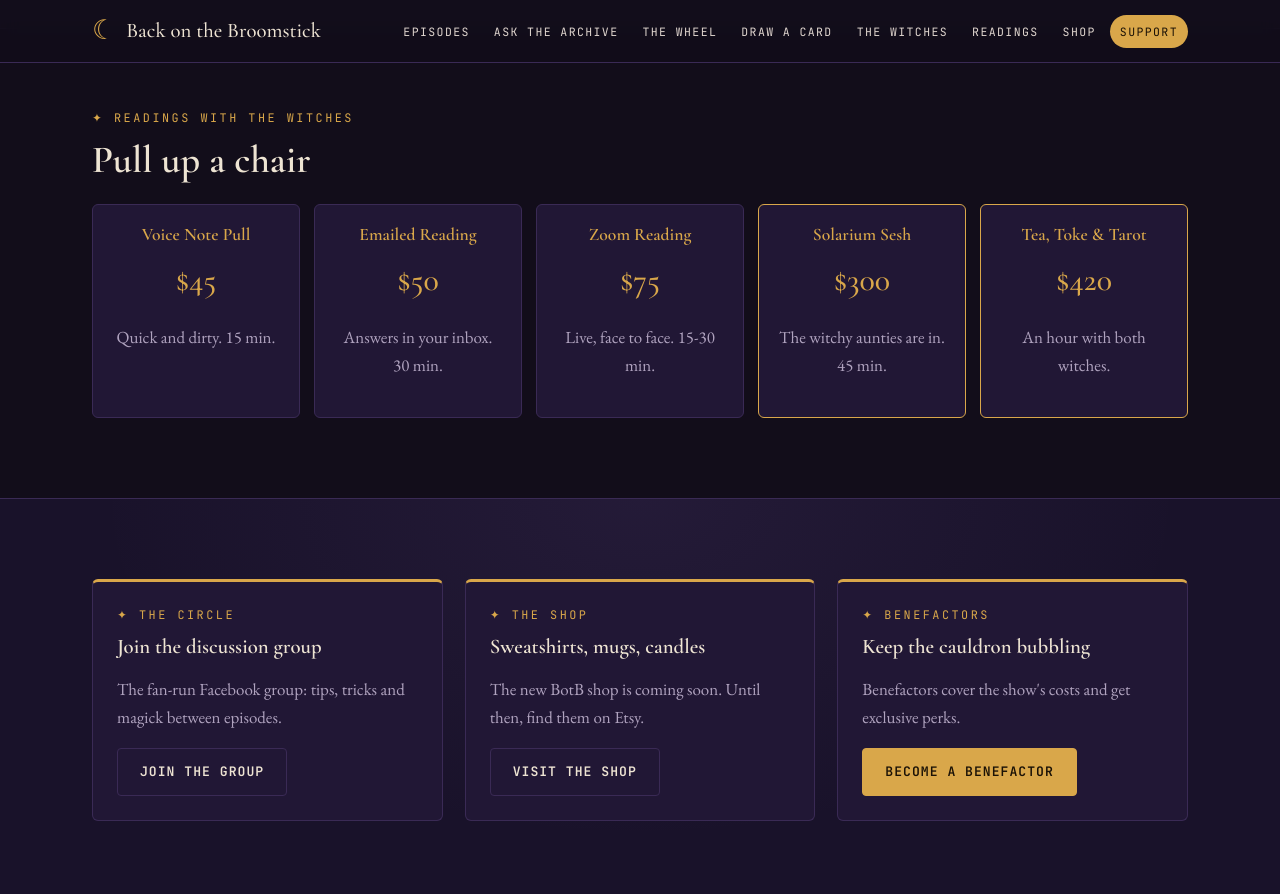
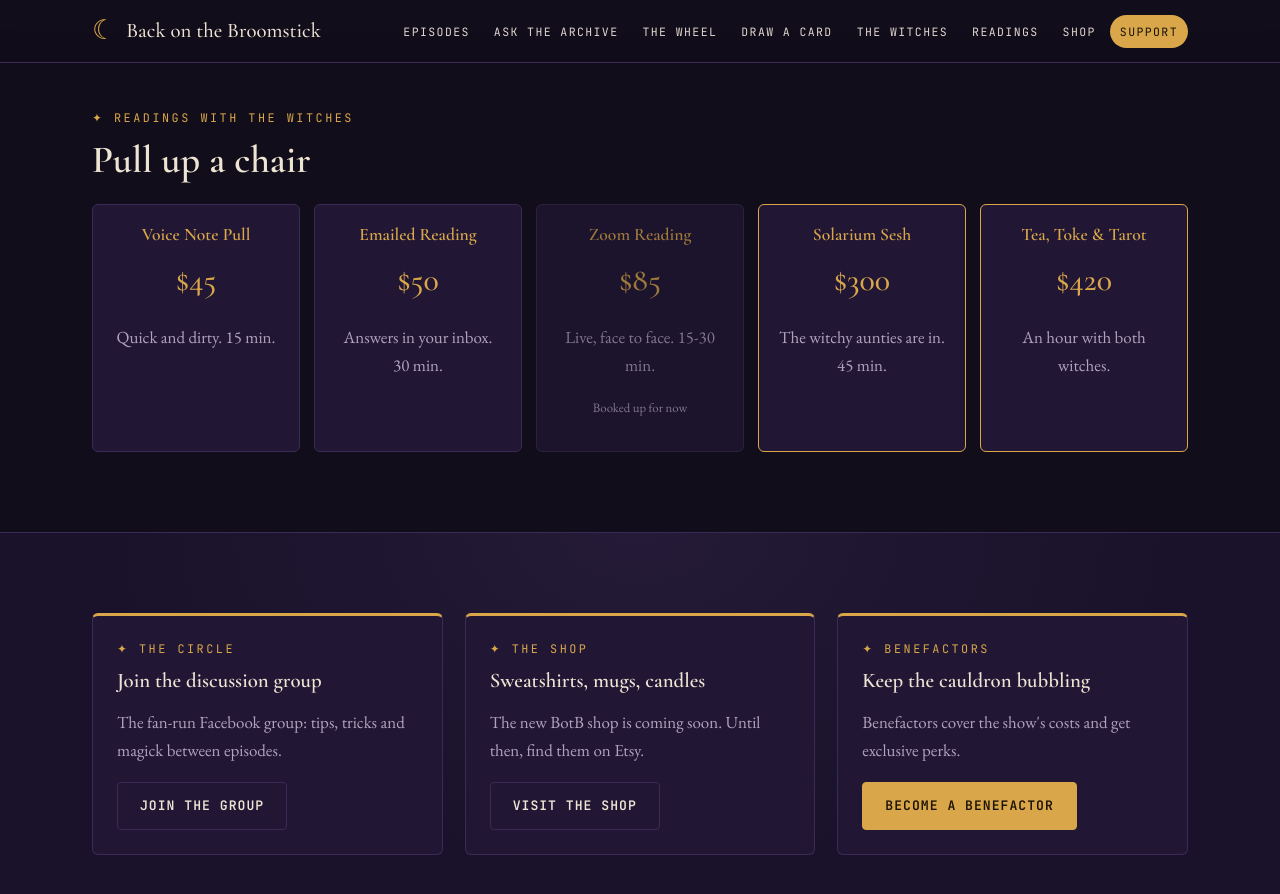
Before and after one commit to charles-forsyth/backonthebroomstick, a Jekyll site: the page built from index.html, in a window 1280 px wide and 900 px high, scrolled down 5053 px. Shown: the top 894 px of the window. Built offline with Jekyll 4.4.1, drawn with Linux system fonts in a browser that asks for light colours.

Commit message:
Readings: Zoom Reading price: 75 -> 85; Zoom Reading booked up: no -> yes
Edited by smoketest via botb-mcp

```diff
--- a/_data/offers.yml
+++ b/_data/offers.yml
@@ -15,12 +15,12 @@
   available: true
   booked_up: false
 - name: Zoom Reading
-  price: 75
+  price: 85
   length: 15-30 min
   blurb: Live, face to face.
   featured: false
   available: true
-  booked_up: false
+  booked_up: true
 - name: Solarium Sesh
   price: 300
   length: 45 min
@@ -30,7 +30,7 @@
   booked_up: false
 - name: Tea, Toke & Tarot
   price: 420
-  length: ""
+  length: ''
   blurb: An hour with both witches.
   featured: true
   available: true
```
